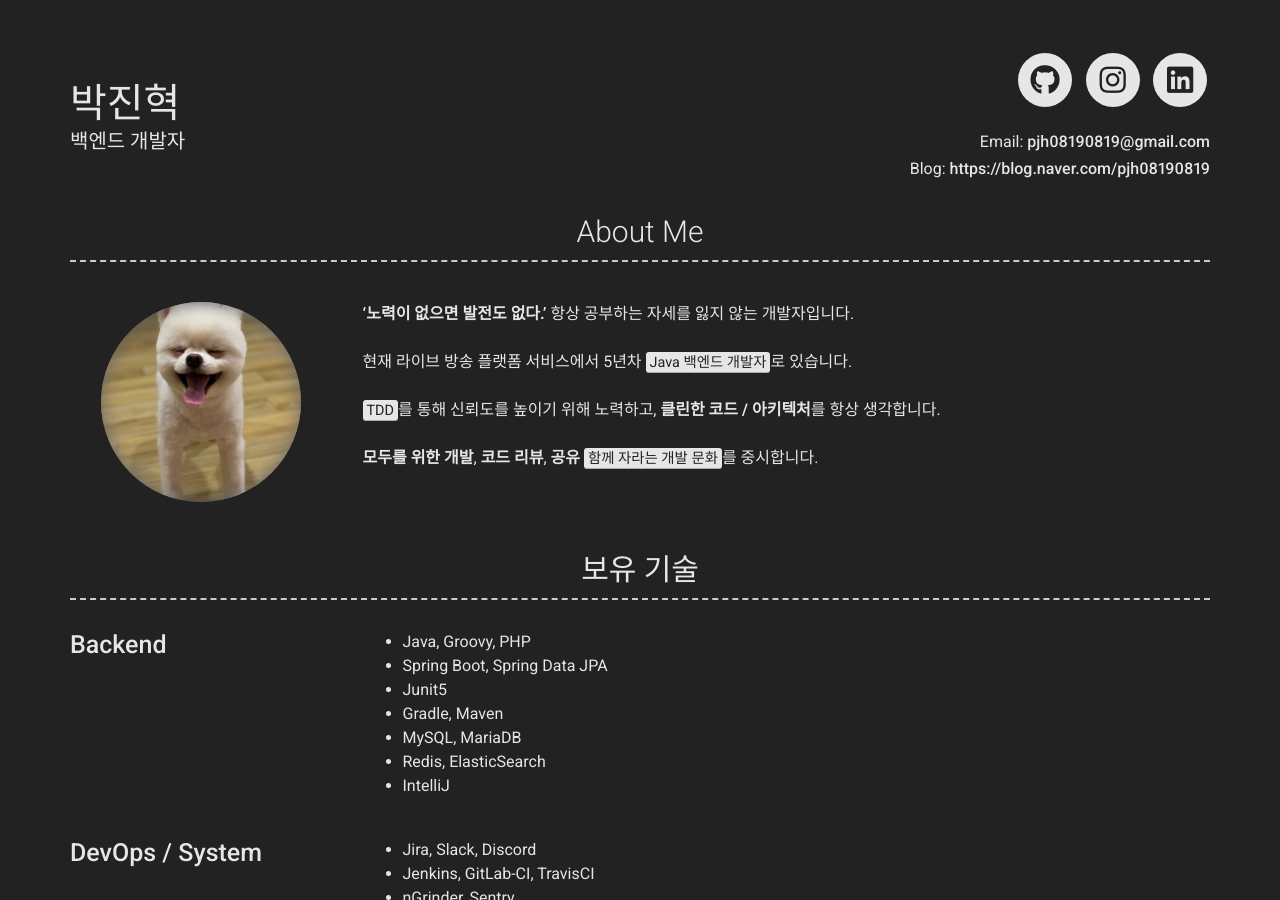
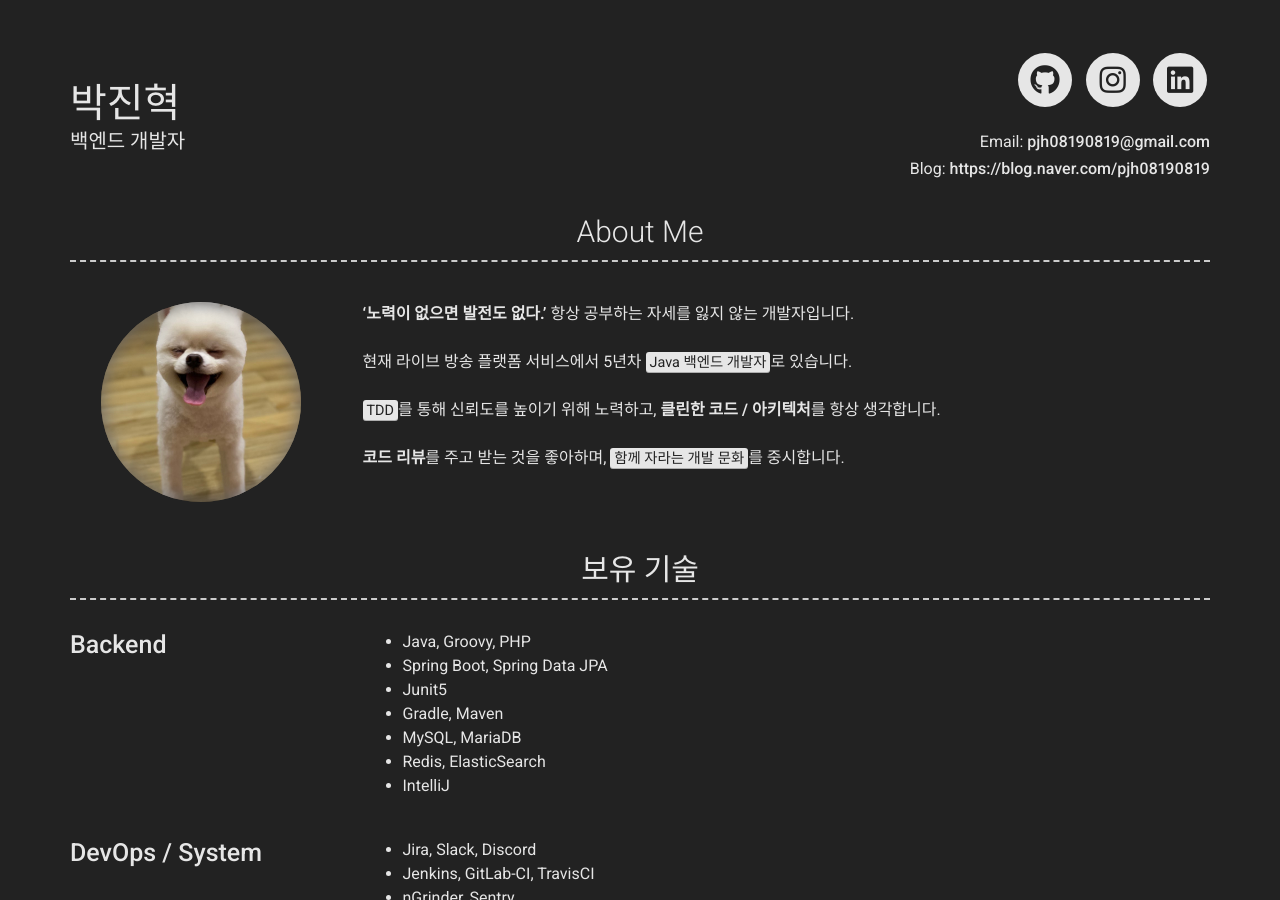
Before and after one commit to JinHyukParkk/JinHyukParkk.github.io, a Jekyll site: the page built from index.md, in a window 1280 px wide and 900 px high. Built offline with Jekyll 4.4.1, drawn with Linux system fonts in a browser that asks for light colours; nearby versions of some CDN libraries.

Commit message:
refactor : 자기 소개 수정

```diff
--- a/_config.yml
+++ b/_config.yml
@@ -38,7 +38,7 @@ about_content: | # this will include new lines to allow paragraphs
   <br/>
   <mark>TDD</mark>를 통해 신뢰도를 높이기 위해 노력하고, **클린한 코드 / 아키텍처**를 항상 생각합니다.<br/>
   <br/>
-  **모두를 위한 개발**, **코드 리뷰**, **공유** <mark>함께 자라는 개발 문화</mark>를 중시합니다.
+  **코드 리뷰**를 주고 받는 것을 좋아하며, <mark>함께 자라는 개발 문화</mark>를 중시합니다.
 
 #You can even add paragraphs by using empty lines like this and add anything else [markdown](https://www.markdownguide.org/getting-started#what-is-markdown) supports such as
 #    - Lists
```
